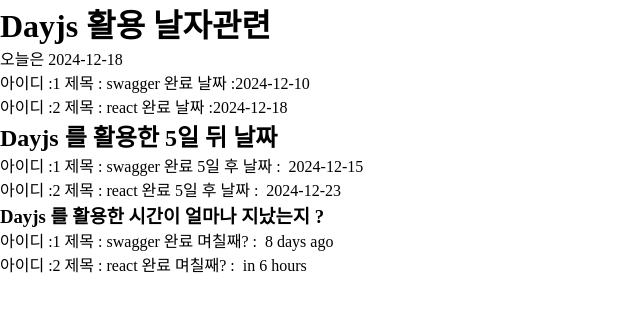
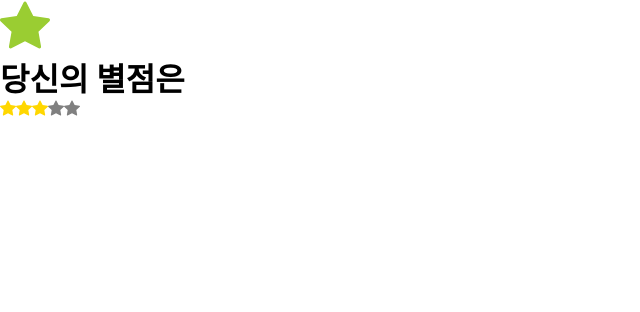
Before and after one commit to suhyun5252/til-npm, a React (Vite) app: page / in a window 1280 px wide. Shown: the top 312 px of the page, without its empty margins (0-640 px from the left). Built offline with nearby package versions, Linux system fonts and the light colour scheme.

Commit message:
[docs] react-icons 의 이해

```diff
--- a/package.json
+++ b/package.json
@@ -16,6 +16,7 @@
     "moment": "^2.30.1",
     "react": "^18.3.1",
     "react-dom": "^18.3.1",
+    "react-icons": "^5.4.0",
     "react-kakao-maps-sdk": "^1.1.27",
     "swiper": "^11.1.15"
   },
--- a/src/App.jsx
+++ b/src/App.jsx
@@ -1,54 +1,25 @@
-import dayjs from "dayjs";
-import relativeTime from "dayjs/plugin/relativeTime";
-dayjs.extend(relativeTime);
-// 서버에서 Response 된 데이터
-const getData = [
-  { id: 1, title: "swagger 완료", createAt: "2024-12-10T10:00:00Z" },
-  {
-    id: 2,
-    title: "react 완료",
-    createAt: "2024-12-18T10:00:00Z",
-  },
-];
+import { BsStarFill } from "react-icons/bs";
 function App() {
-  // 오늘의 날짜
-  const todayDayjs = dayjs().format("YYYY-MM-DD");
+  const point = 5; //총별점
+  const rate = 3; //별점
   return (
-    <div>
-      <h1>Dayjs 활용 날자관련</h1>
+    <>
       <div>
-        <p>오늘은 {todayDayjs}</p>
-        <p>
-          {getData.map(item => {
-            return (
-              <p key={item.id}>
-                아이디 :{item.id} 제목 : {item.title} 날짜 :
-                {dayjs(item.createAt).format("YYYY-MM-DD")}
-              </p>
-            );
-          })}
-
-          <h2>Dayjs 를 활용한 5일 뒤 날짜</h2>
-          {getData.map(item => {
-            return (
-              <p key={item.id}>
-                아이디 :{item.id} 제목 : {item.title} 5일 후 날짜 : &nbsp;
-                {dayjs(item.createAt).add(5, "day").format("YYYY-MM-DD")}
-              </p>
-            );
-          })}
-          <h3>Dayjs 를 활용한 시간이 얼마나 지났는지 ?</h3>
-          {getData.map(item => {
-            return (
-              <p key={item.id}>
-                아이디 :{item.id} 제목 : {item.title} 며칠째? : &nbsp;
-                {dayjs(item.createAt).fromNow()}
-              </p>
-            );
-          })}
-        </p>
+        <BsStarFill style={{ color: "yellowgreen", fontSize: 50 }} />
       </div>
-    </div>
+      <h1>당신의 별점은 </h1>
+      <div>
+        {/* Array 배열 만들어줌 */}
+        {[...Array(point)].map((item, index) => {
+          return (
+            <BsStarFill
+              key={index}
+              style={{ color: index < rate ? "gold" : "gray" }}
+            ></BsStarFill>
+          );
+        })}
+      </div>
+    </>
   );
 }
 export default App;
```
Also changed, not shown: 2 other files (tests, documents, lock files or other folders).
